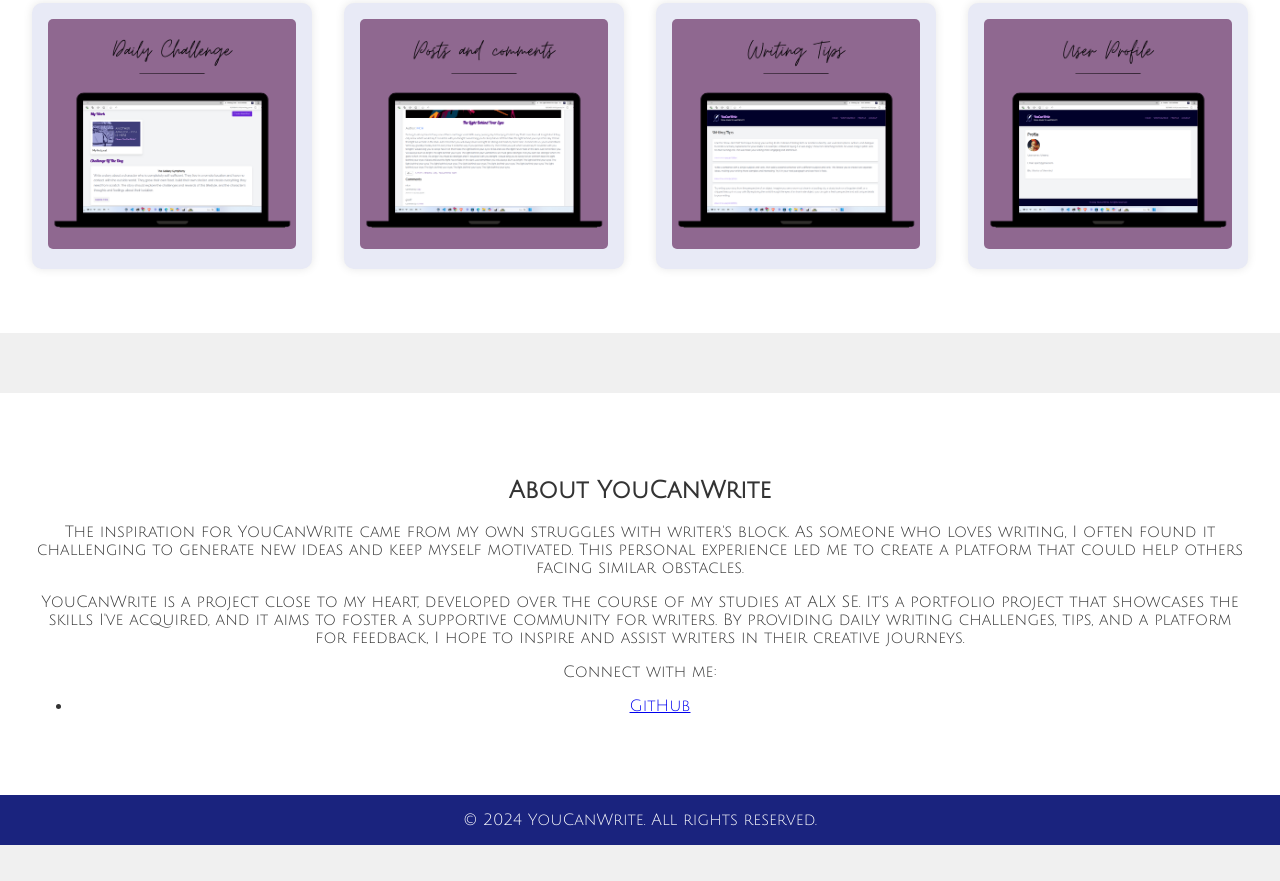
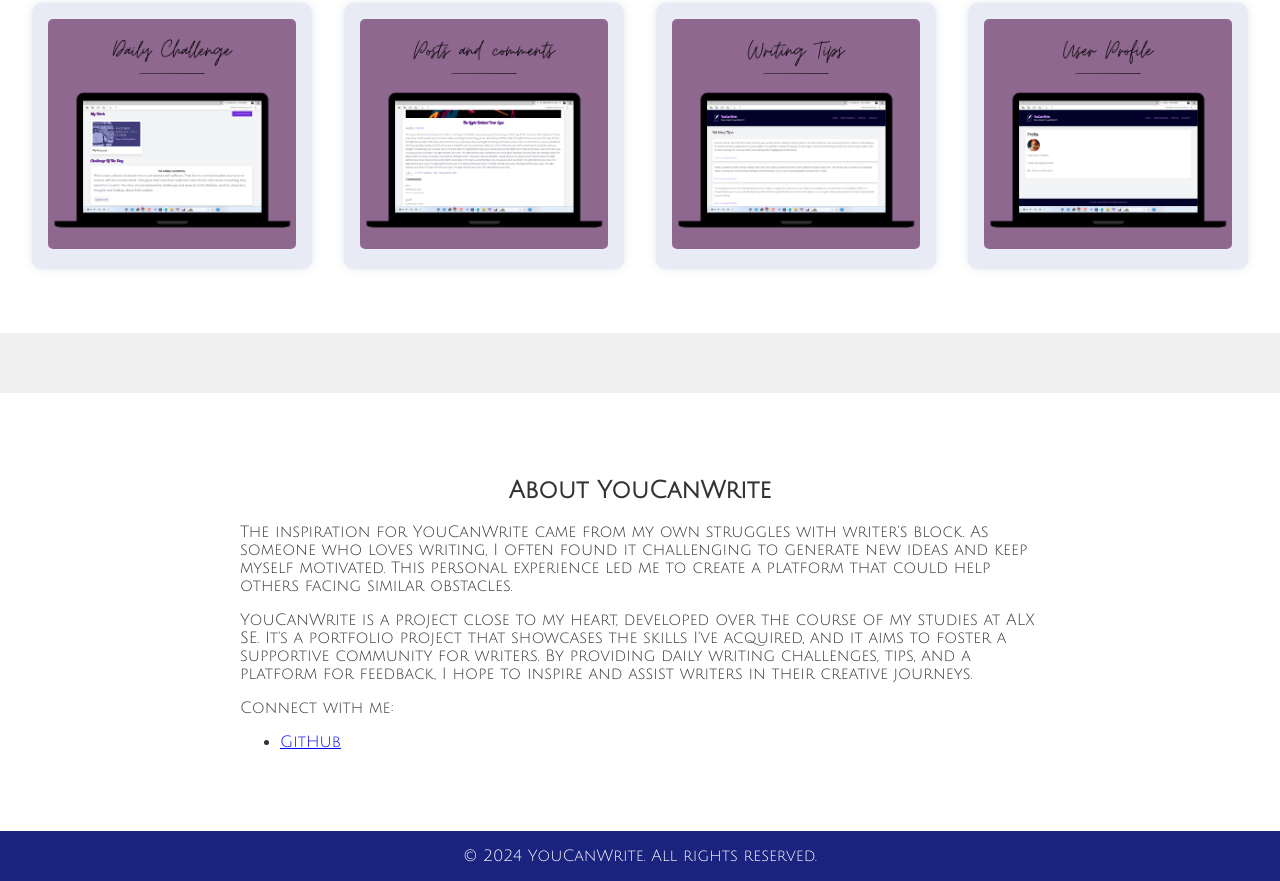
Before and after one commit to hiba-emording/youcanwrite-landing, a plain HTML site: page index.html in a window 1280 px wide. Shown: the part 1071-1952 px from the top of the page. Before the commit the page ends 1916 px from the top, so only its background shows below. Drawn offline with Linux system fonts and the light colour scheme.

```diff
--- a/index.html
+++ b/index.html
@@ -186,6 +186,12 @@
             display: none;
         }
 
+        .about-container {
+            max-width: 800px;
+            margin: 0 auto;
+            text-align: left;
+        }
+
         footer {
             background: #1a237e; /* Dark blue footer background */
             color: #fff; /* White text color */
```
